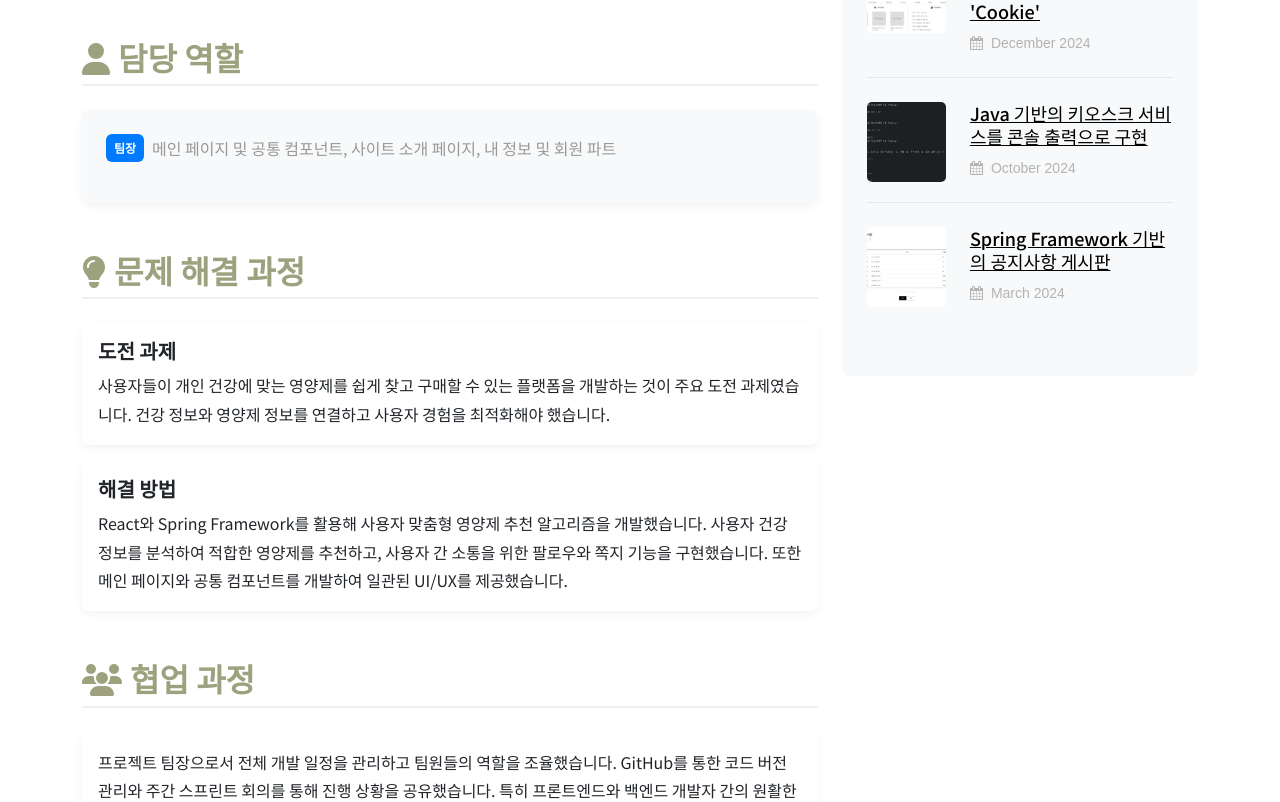
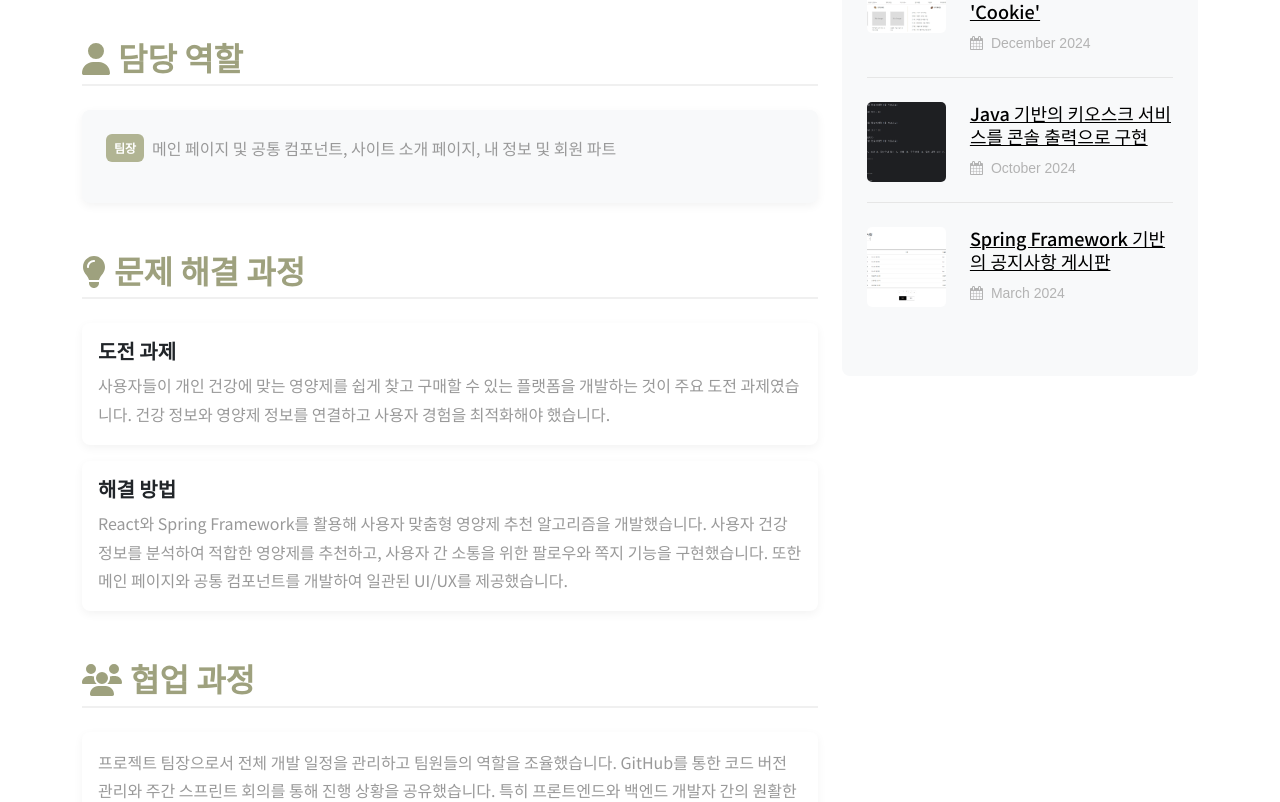
Before and after one commit to jungyoonn/portfolio, a React (Create React App) app: page /portfolio/1 in a window 1280 px wide. Shown: the part 1378-2180 px from the top of the page. Built offline with nearby package versions, Linux system fonts and the light colour scheme.

Commit message:
카드 텍스트, 뱃지 배경 스타일 추가

```diff
--- a/src/css/single-portfolio-page.css
+++ b/src/css/single-portfolio-page.css
@@ -52,6 +52,14 @@
   border-radius: 8px;
   padding: 1.5rem;
   box-shadow: 0 3px 10px rgba(0, 0, 0, 0.05);
+}
+
+.card-text {
+  color: #999999;
+}
+
+.badge-primary {
+  background-color: #b1b493 !important;
 }
 
 /* 기술 태그 스타일 */
```
